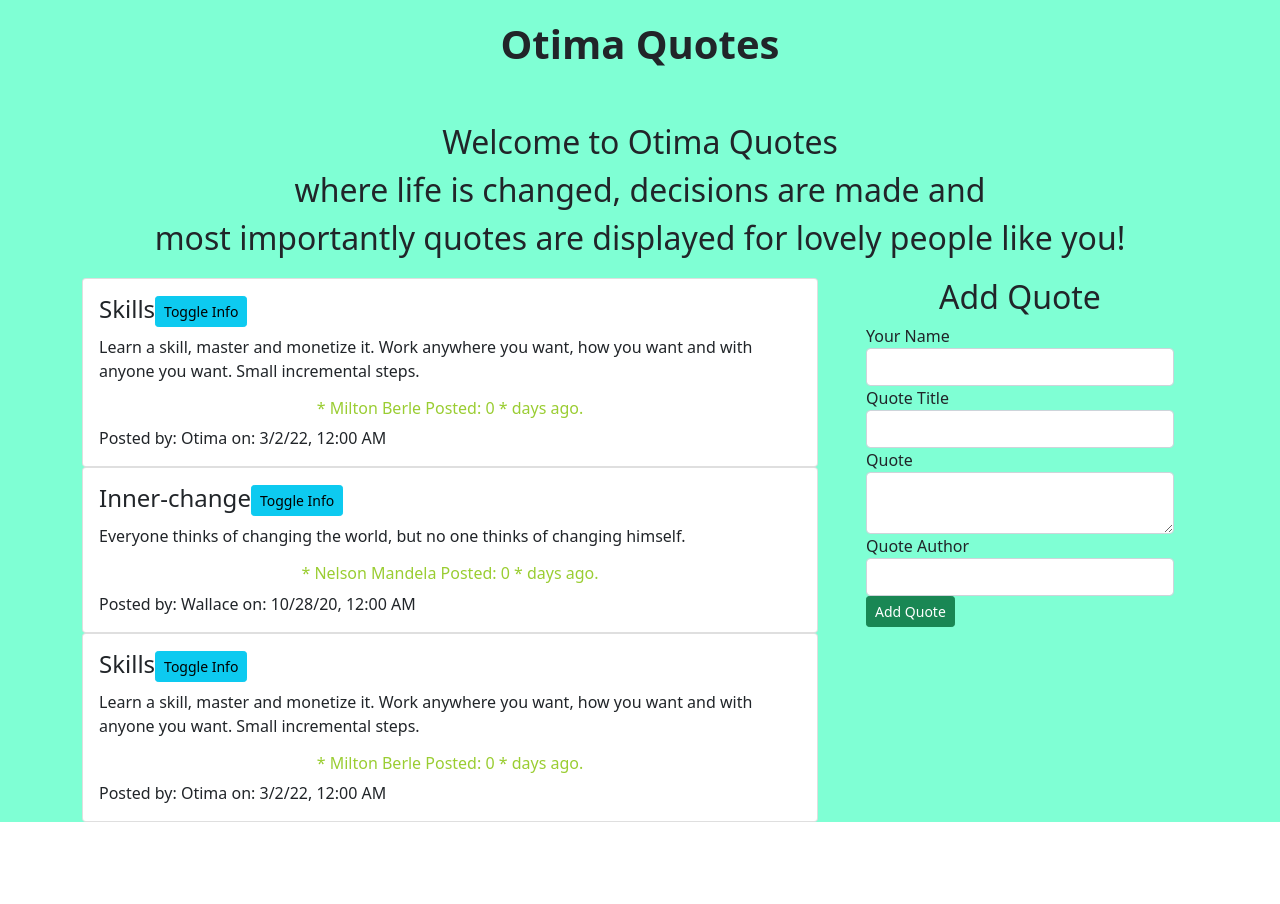
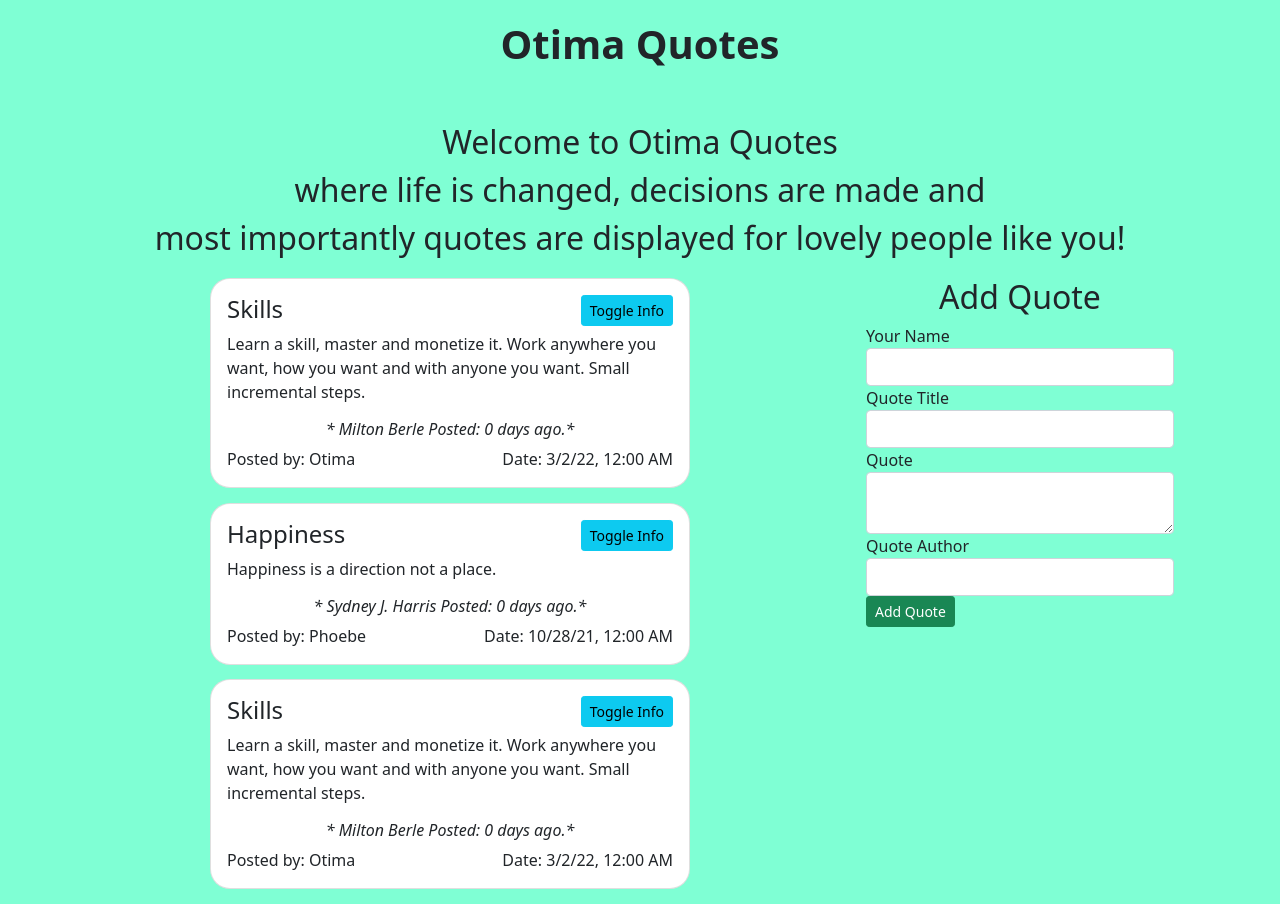
Before and after one commit to WayneMusungu/Quote-app, an Angular app: page / in a window 1280 px wide. Before the commit the page ends 822 px from the top, so only its background shows below. Built offline with nearby package versions, Linux system fonts and the light colour scheme.

Commit message:
Add stylings to parent component quote

```diff
--- a/src/app/quote/quote.component.css
+++ b/src/app/quote/quote.component.css
@@ -11,9 +11,25 @@ h1{
 }
 .txt{
     text-align: center;
-    color: yellowgreen;
 }
 .whole{
     background-color: aquamarine;
     min-height: 100vh;
 }
+.card{
+    width:30rem;
+    margin-bottom: 2%;
+    border-radius: 20px;
+
+}
+.all-cards{
+    display: flex;
+    justify-content: space-around;
+    flex-wrap: wrap;
+}
+#toggle-button{
+    float: right;
+}
+#date{
+    float:right;
+}
--- a/src/app/quote/quote.component.html
+++ b/src/app/quote/quote.component.html
@@ -8,19 +8,19 @@
     <div class="row">
       <div class="col-md-8">
         <div class="all-cards">
-          <div *ngFor="let quote of quotes; let i= index" class="card" style="">
+          <div *ngFor="let quote of quotes; let i= index" class="card">
             <div class="card-body">
               <h4 class="card-title" quoteTitle>{{quote.title}}<button
-                (click)='displayInfo(i)' class="btn btn-info btn-sm" id="quotes-button">Toggle Info</button></h4>
+                (click)='displayInfo(i)' class="btn btn-info btn-sm" id="toggle-button">Toggle Info</button></h4>
               <p class="card-text" id="param">{{quote.quote}}</p>
               <app-quote-detail *ngIf="quote.showInformation" bind-quote="quote" (isComplete)="deleteQuote($event,i)"><button
                 (click)='displayInfo(i)' class="btn btn-info btn-sm" id="quotes-button"></button>
               </app-quote-detail>
 
-              <h6 class="txt"> * {{quote.author}} <span id="when">Posted: {{quote.datePosted|dateCount}} *
-                days ago.</span> </h6>
+              <em><h6 class="txt"> * {{quote.author}} <span id="when">Posted: {{quote.datePosted|dateCount}}
+                days ago.*</span> </h6></em>
 
-              <span class="card-subtitle mb-2">Posted by: <span id="name">{{quote.name}}</span><span id="date"> on: <span
+              <span class="card-subtitle mb-2">Posted by: <span id="name">{{quote.name}}</span><span id="date"> Date: <span
                     id="datecolor">{{quote.datePosted|date:'short'}}</span></span></span>
             </div>
           </div>
--- a/src/app/quote/quote.component.ts
+++ b/src/app/quote/quote.component.ts
@@ -10,7 +10,7 @@ import { Quotes } from '../quotes';
 export class QuoteComponent implements OnInit {
   quotes: Quotes[] = [
     new Quotes(1, 'Otima', 'Skills', 'Learn a skill, master and monetize it. Work anywhere you want, how you want and with anyone you want. Small incremental steps.', 'Milton Berle', new Date(2022, 2, 2), 0, 0),
-    new Quotes(2, 'Wallace', 'Inner-change', 'Everyone thinks of changing the world, but no one thinks of changing himself.',  'Nelson Mandela', new Date (2020, 9, 28), 0,0),
+    new Quotes(2, 'Phoebe', 'Happiness', 'Happiness is a direction not a place.',  'Sydney J. Harris', new Date (2021, 9, 28), 0,0),
     new Quotes(3, 'Otima', 'Skills', 'Learn a skill, master and monetize it. Work anywhere you want, how you want and with anyone you want. Small incremental steps.', 'Milton Berle', new Date(2022, 2, 2), 0, 0),
 
   ];
```
